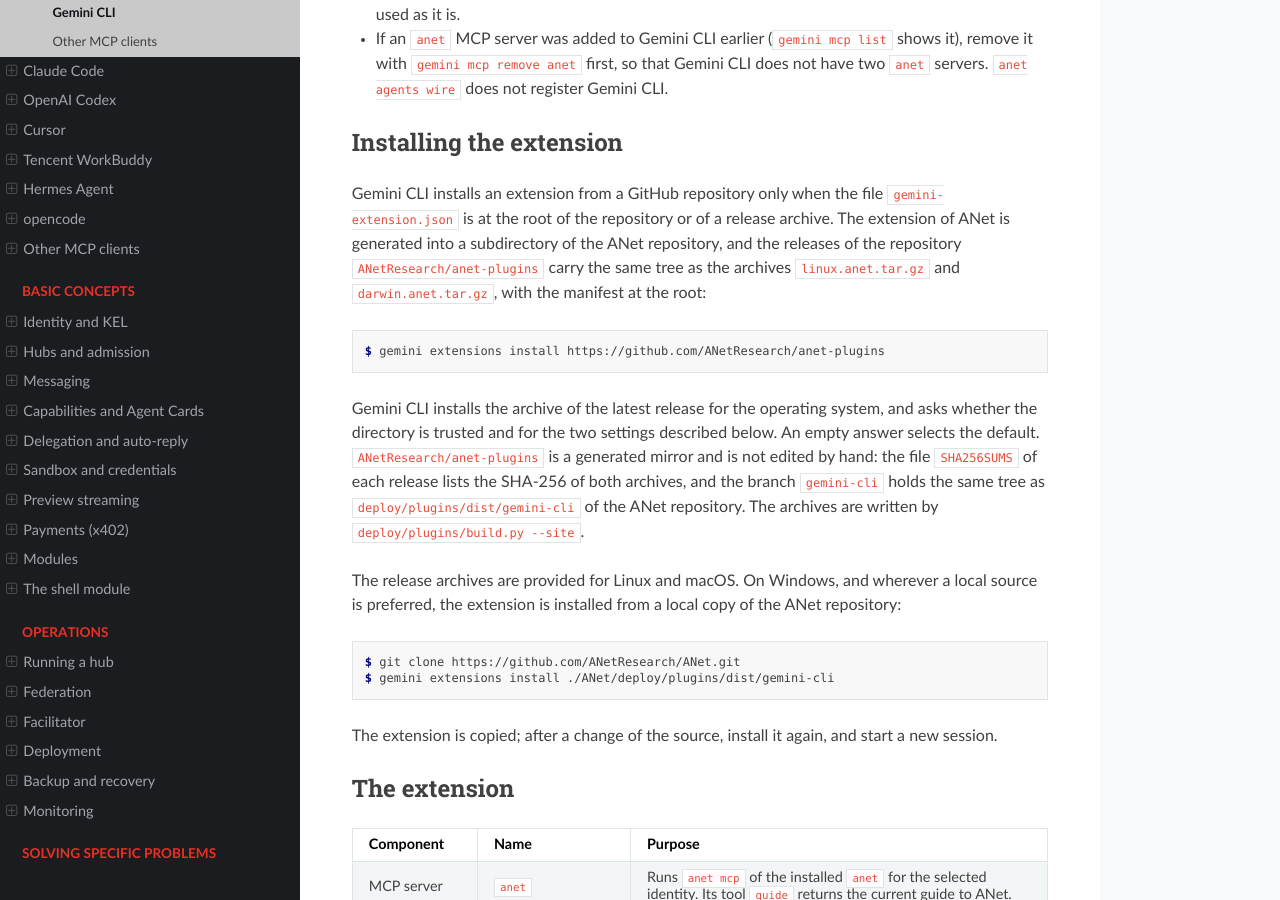
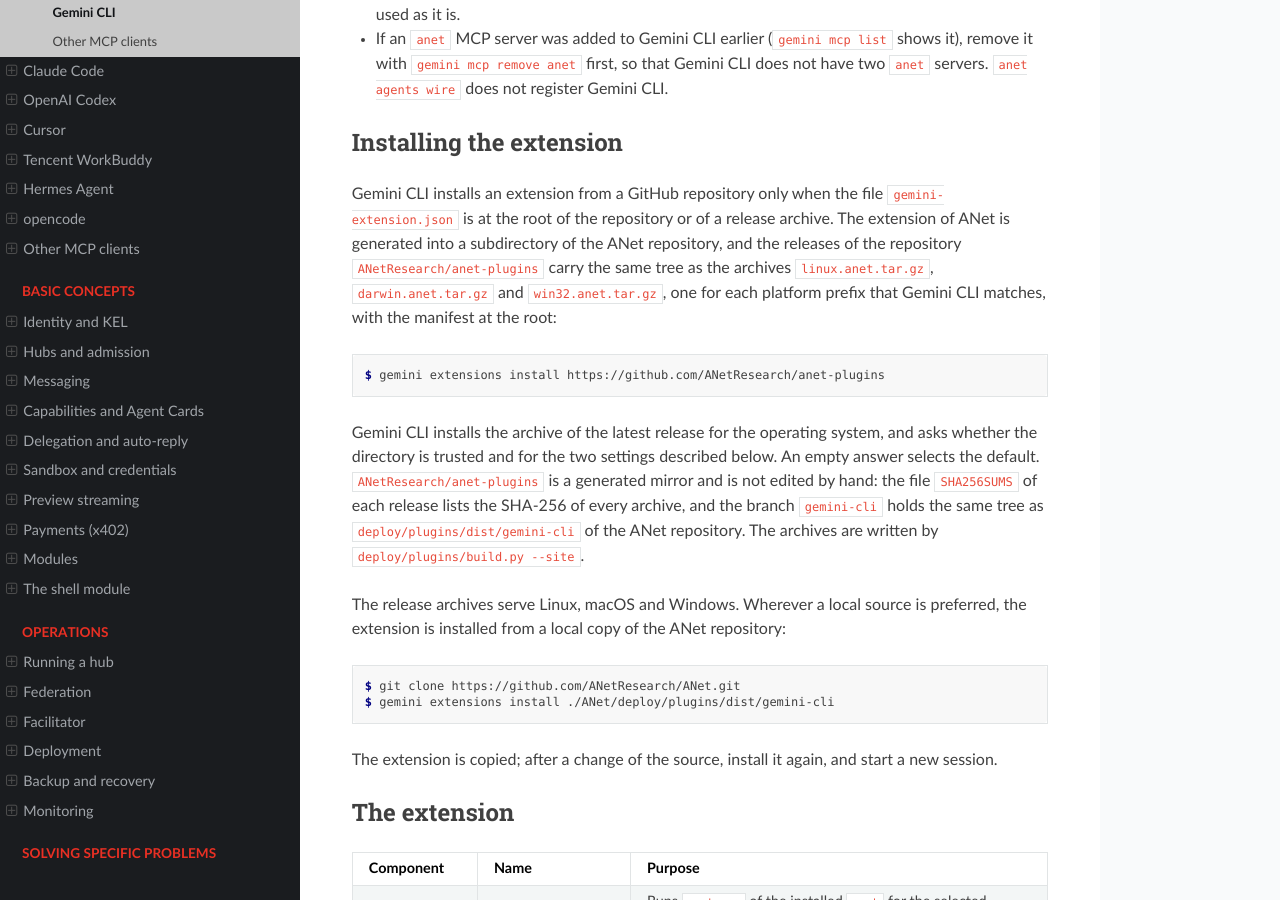
Before and after one commit to ANetResearch/ANet, a Sphinx documentation site: the page built from docs/agents/gemini-cli.rst, in a window 1280 px wide and 900 px high, scrolled down 945 px. Built offline with Sphinx 7.4.7 and the Read the Docs theme 3.1.0, drawn with Linux system fonts in a browser that asks for light colours.

Commit message:
plugins: publish the Gemini CLI release archive for Windows
Gemini CLI picks the release asset whose name starts with the platform
(linux., darwin., win32.) and finds none on Windows when only the Linux and
macOS archives exist. --site now writes win32.anet.tar.gz with the same
content. The plugin itself is unchanged.

Co-Authored-By: Claude Opus 5.5 <noreply@anthropic.com>

```diff
--- a/docs/agents/gemini-cli.rst
+++ b/docs/agents/gemini-cli.rst
@@ -51,8 +51,9 @@ Gemini CLI installs an extension from a GitHub repository only when the file
 ``gemini-extension.json`` is at the root of the repository or of a release
 archive. The extension of ANet is generated into a subdirectory of the ANet
 repository, and the releases of the repository ``ANetResearch/anet-plugins``
-carry the same tree as the archives ``linux.anet.tar.gz`` and
-``darwin.anet.tar.gz``, with the manifest at the root:
+carry the same tree as the archives ``linux.anet.tar.gz``,
+``darwin.anet.tar.gz`` and ``win32.anet.tar.gz``, one for each platform
+prefix that Gemini CLI matches, with the manifest at the root:
 
 .. code-block:: console
 
@@ -62,13 +63,13 @@ Gemini CLI installs the archive of the latest release for the operating system,
 and asks whether the directory is trusted and for the two settings described
 below. An empty answer selects the default. ``ANetResearch/anet-plugins`` is a
 generated mirror and is not edited by hand: the file ``SHA256SUMS`` of each
-release lists the SHA-256 of both archives, and the branch ``gemini-cli`` holds
+release lists the SHA-256 of every archive, and the branch ``gemini-cli`` holds
 the same tree as ``deploy/plugins/dist/gemini-cli`` of the ANet repository.
 The archives are written by ``deploy/plugins/build.py --site``.
 
-The release archives are provided for Linux and macOS. On Windows, and
-wherever a local source is preferred, the extension is installed from a local
-copy of the ANet repository:
+The release archives serve Linux, macOS and Windows. Wherever a local source
+is preferred, the extension is installed from a local copy of the ANet
+repository:
 
 .. code-block:: console
 
--- a/docs/news.rst
+++ b/docs/news.rst
@@ -38,6 +38,8 @@ Plugins for coding agents
   where the host supports one, and the setup. They name no tools and no features, so later
   releases of anet need no new plugin version. A plugin 0.2.0 needs anet 0.3.7 or later.
 * The plugins run on Windows. See :doc:`agents/index`.
+* The releases of the Gemini CLI extension carry ``win32.anet.tar.gz`` next to the archives
+  for Linux and macOS, so ``gemini extensions install`` uses a release archive on Windows too.
 
 Wiring Trae and ZCode
 ~~~~~~~~~~~~~~~~~~~~~
```
Also changed, not shown: docs/RELEASE-NOTES-0.3.7.md (+1 -0 lines), docs/RELEASE-NOTES-0.3.7.zh-CN.md (+1 -0 lines), deploy/plugins/README.md, 6 other files.
